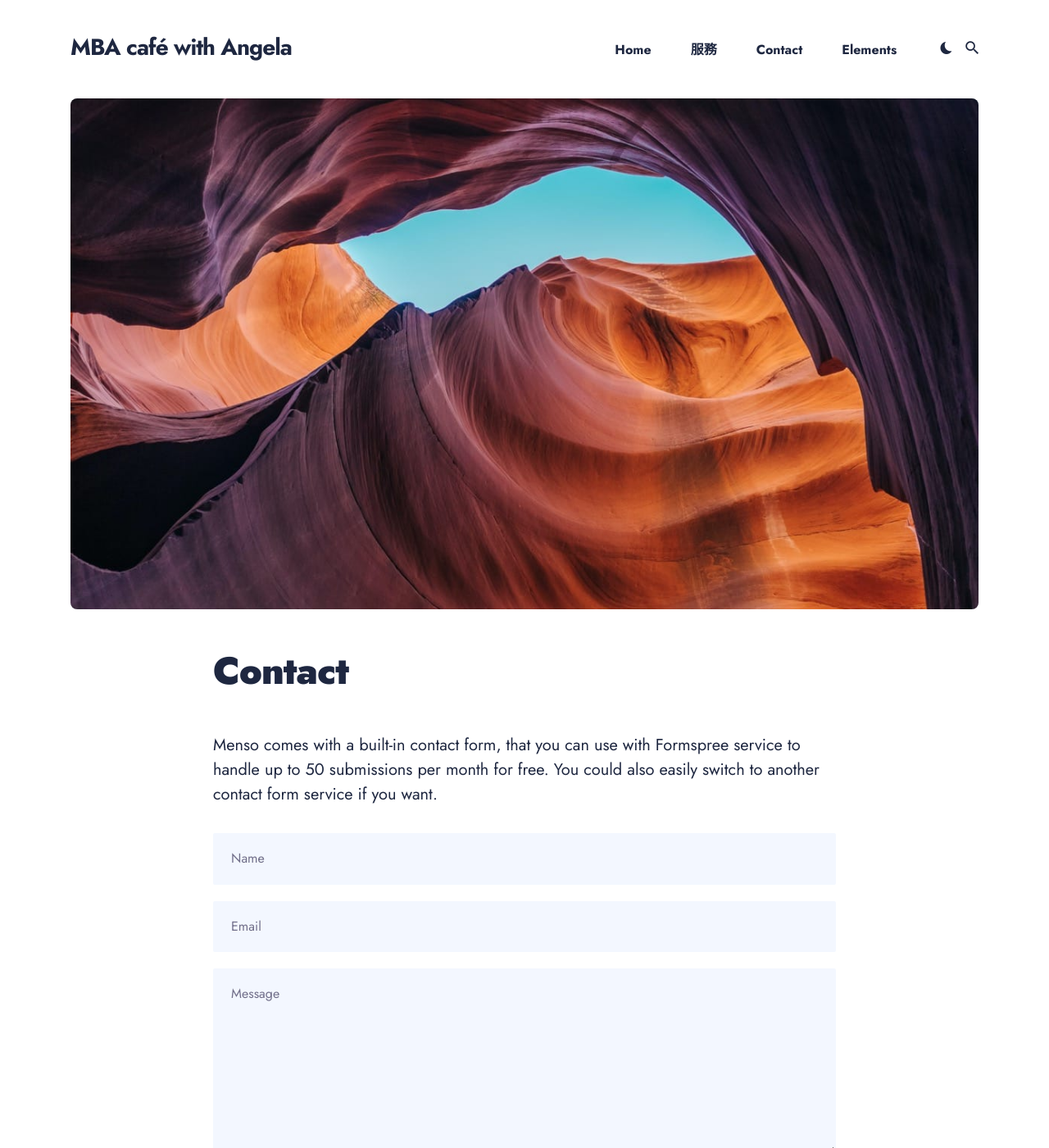
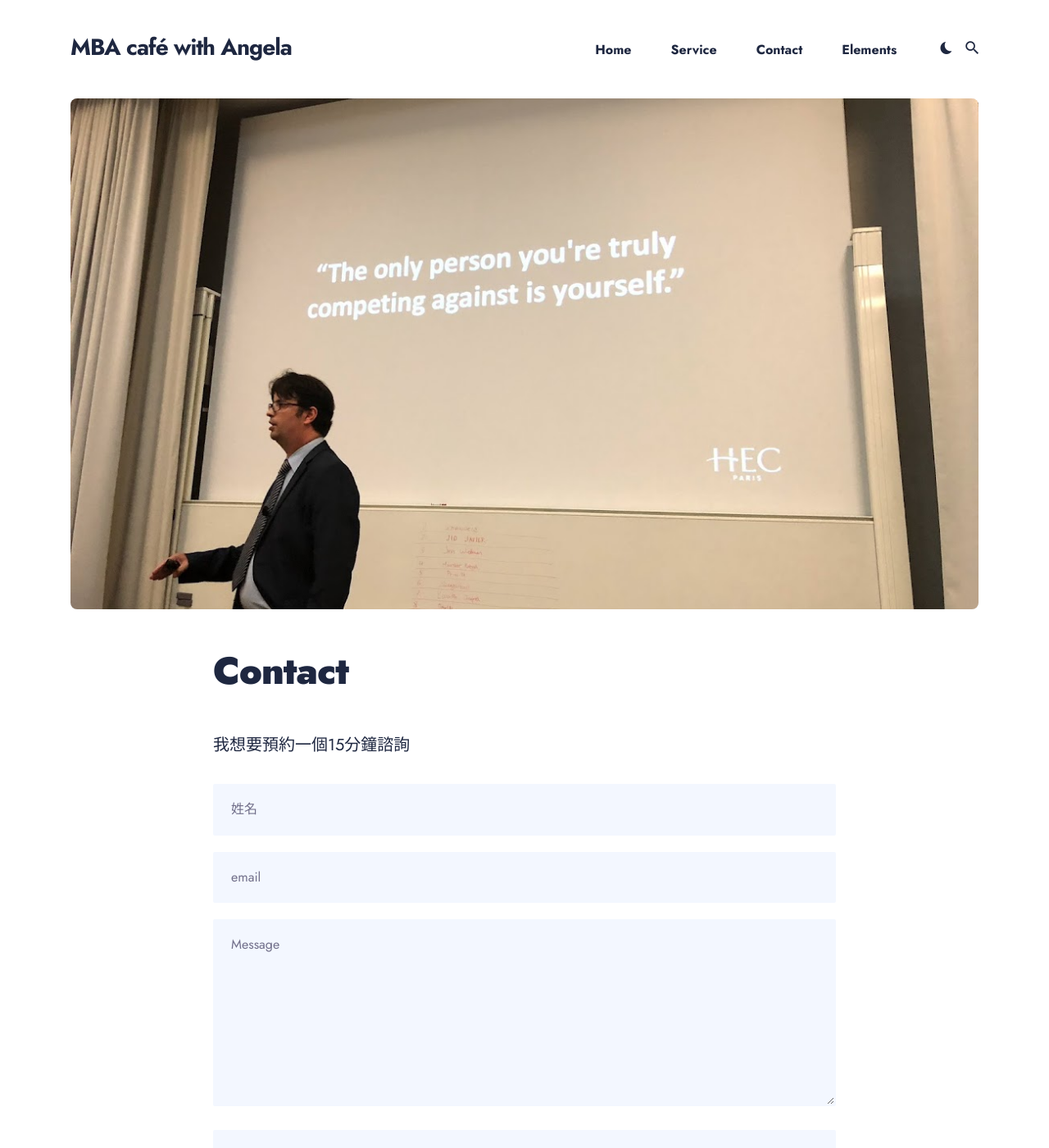
Before and after one commit to ntubertchen/ntubertchen.github.io, a Jekyll site: the page built from _pages/contact.html, in a window 1280 px wide and 1400 px high. Shown: the whole window at 82% size. Built offline with Jekyll 4.4.1, drawn with Linux system fonts in a browser that asks for light colours; nearby versions of some CDN libraries.

Commit message:
updaet
update data

```diff
--- a/_config.yml
+++ b/_config.yml
@@ -49,30 +49,30 @@ gallery:
   gallery__columns: 3
   gallery__images:
     - alt: 'Rest'
-      url: '/images/100.jpg'
+      url: '/images/gal01_3.png'
     - alt: 'Lifestyle'
-      url: '/images/101.jpg'
+      url: '/images/gal02.jpg'
     - alt: 'Hobby'
-      url: '/images/102.jpg'
+      url: '/images/gal03.jpg'
     - alt: 'Notes'
-      url: '/images/103.jpg'
+      url: '/images/gal04.jpg'
     - alt: 'Rest'
-      url: '/images/104.jpg'
+      url: '/images/gal05.jpg'
     - alt: 'Hobby'
-      url: '/images/105.jpg'
+      url: '/images/gal06.jpg'
     - alt: 'Fashion'
-      url: '/images/106.jpg'
+      url: '/images/gal07.jpg'
     - alt: 'Notes'
-      url: '/images/107.jpg'
+      url: '/images/gal08.jpg'
     - alt: 'Rest'
-      url: '/images/108.jpg'
+      url: '/images/gal09.jpg'
 
 
 #-------------------------------
 # Contact Settings
 contact:
   email: hsuanting.chen@hec.edu # Add your email for contant form
-  description: Menso comes with a built-in contact form, that you can use with Formspree service to handle up to 50 submissions per month for free. You could also easily switch to another contact form service if you want. # Add a description of your form
+  description: 我想要預約一個15分鐘諮詢 # Add a description of your form
 
 # NOTE
 # Menso theme comes with a contact form built-in. You can use this form with Formspree (https://formspree.io/) service and get up to 50 submissions for free. Also, you can easily switch to another service if you want.
--- a/_pages/about.md
+++ b/_pages/about.md
@@ -1,7 +1,7 @@
 ---
 layout: page
-title: 服務
-permalink: /服務/
+title: Service
+permalink: /Service/
 # image: '/images/01-2.jpg'
 ---
 ## 履歷
--- a/_pages/contact.html
+++ b/_pages/contact.html
@@ -2,7 +2,7 @@
 layout: page
 title: Contact
 permalink: /contact/
-image: '/images/16.jpg'
+image: '/images/contact.jpg'
 ---
 
 <div class="form-box">
@@ -13,16 +13,36 @@ image: '/images/16.jpg'
   </div>
   <form class="form" action="{% if site.data.settings.contact.email %}https://formspree.io/{{site.data.settings.contact.email}}{% else %}#{% endif %}" method="POST">
     <div class="form__group">
-      <label class="form__label screen-reader-text" for="form-name">Your Name</label>
-      <input class="form__input" id="form-name" type="text" name="name" placeholder="Name" required>
+      <label class="form__label screen-reader-text" for="form-name">姓名</label>
+      <input class="form__input" id="form-name" type="text" name="name" placeholder="姓名" required>
     </div>
     <div class="form__group">
-      <label class="form__label screen-reader-text" for="form-email">Your Email</label>
-      <input class="form__input" id="form-email" type="email" name="_replyto" placeholder="Email" required>
+      <label class="form__label screen-reader-text" for="form-email">email</label>
+      <input class="form__input" id="form-email" type="email" name="_replyto" placeholder="email" required>
     </div>
     <div class="form__group">
-      <label class="form__label screen-reader-text" for="form-text">Your Message</label>
+      <label class="form__label screen-reader-text" for="form-text">Message</label>
       <textarea class="form__input" id="form-text" name="text" rows="10" placeholder="Message" required></textarea>
+    </div>
+    <div class="form__group">
+      <label class="form__label screen-reader-text" for="form-text">Line ID</label>
+      <textarea class="form__input" id="form-text" name="text" rows="1" placeholder="LineID" required></textarea>
+    </div>
+    <div class="form__group">
+      <label class="form__label screen-reader-text" for="form-text">GMAT/GRE成績</label>
+      <textarea class="form__input" id="form-text" name="text" rows="1" placeholder="GMAT/GRE" required></textarea>
+    </div>
+    <div class="form__group">
+      <label class="form__label screen-reader-text" for="form-text">TOEFL成績</label>
+      <textarea class="form__input" id="form-text" name="text" rows="1" placeholder="TOEFL" required></textarea>
+    </div>
+    <div class="form__group">
+      <label class="form__label screen-reader-text" for="form-text">想申請學校</label>
+      <textarea class="form__input" id="form-text" name="text" rows="1" placeholder="想申請學校" required></textarea>
+    </div>
+    <div class="form__group">
+      <label class="form__label screen-reader-text" for="form-text">從哪裡得知Angela</label>
+      <textarea class="form__input" id="form-text" name="text" rows="3" placeholder="從哪裡得知Angela" required></textarea>
     </div>
     <div class="form__group">
       <button class="button button--primary" type="submit">Send Message</button>
```
Also changed, not shown: images/contact.jpg (added), images/gal01.jpg (added), images/gal01_1.jpg (added), images/gal01_2.jpg (added), images/gal01_3.png (added), images/gal02.jpg (added), images/gal03.jpg (added), images/gal04.jpg (added), images/gal05.jpg (added), images/gal06.jpg (added), images/gal07.jpg (added), images/gal08.jpg (added), images/gal09.jpg (added).
